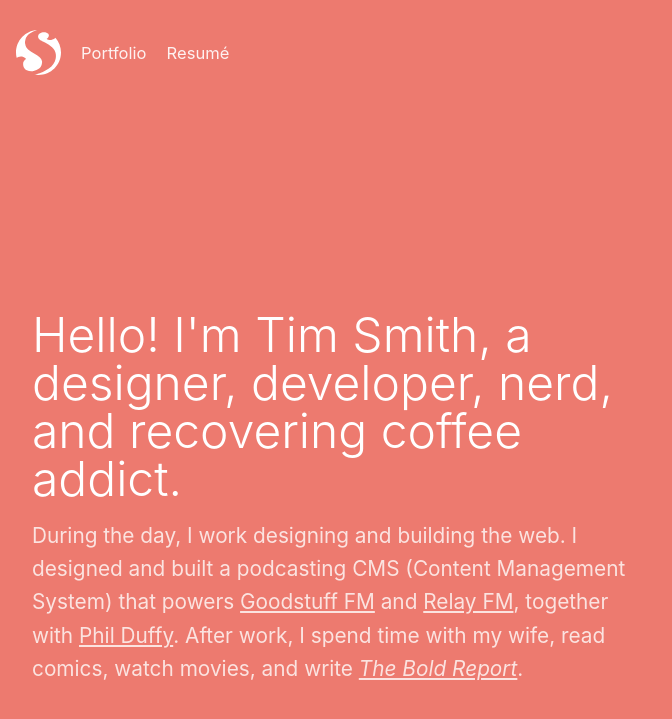
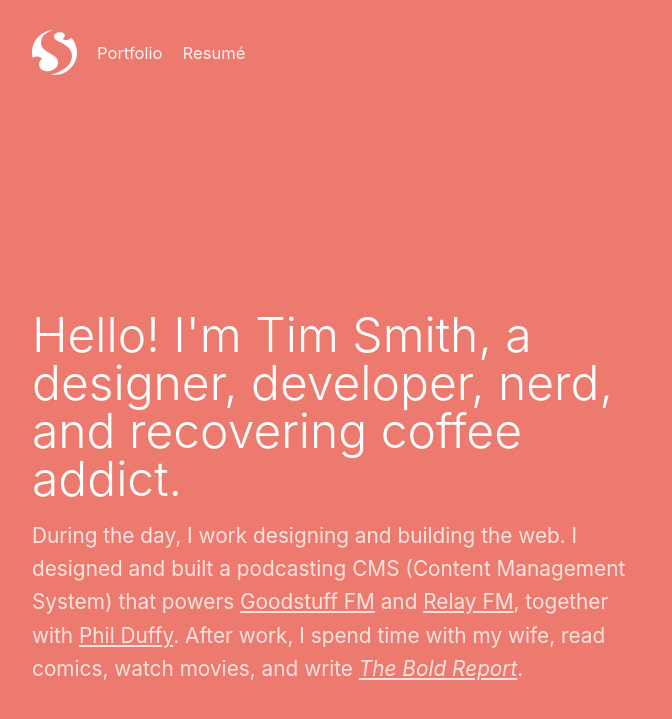
Before and after one commit to xavibenjamin/ttimsmith.com, a Jekyll site: the page built from index.html, in a window 1280 px wide. Shown: the top 719 px of the page, without its empty margins (0-672 px from the left). Built offline with Jekyll 4.4.1, drawn with Linux system fonts in a browser that asks for light colours; some web fonts are replaced.

Commit message:
adjusting header

```diff
--- a/assets/stylesheets/_layout/_header.scss
+++ b/assets/stylesheets/_layout/_header.scss
@@ -9,6 +9,9 @@ HEADER
     left: 1rem;
     position: absolute;
     z-index: 2;
+    @media #{$medium-up} {
+      left: 2rem;
+    }
   }
 }
 
```
